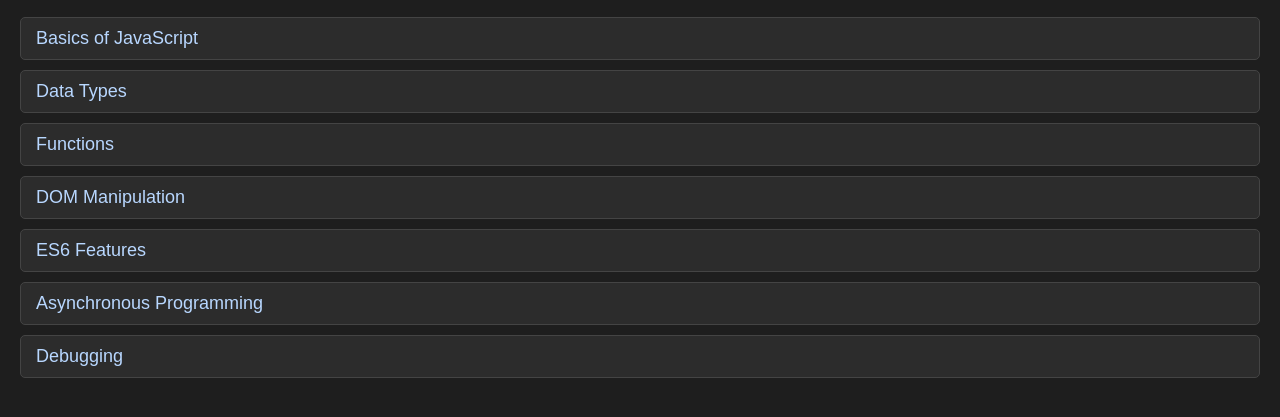
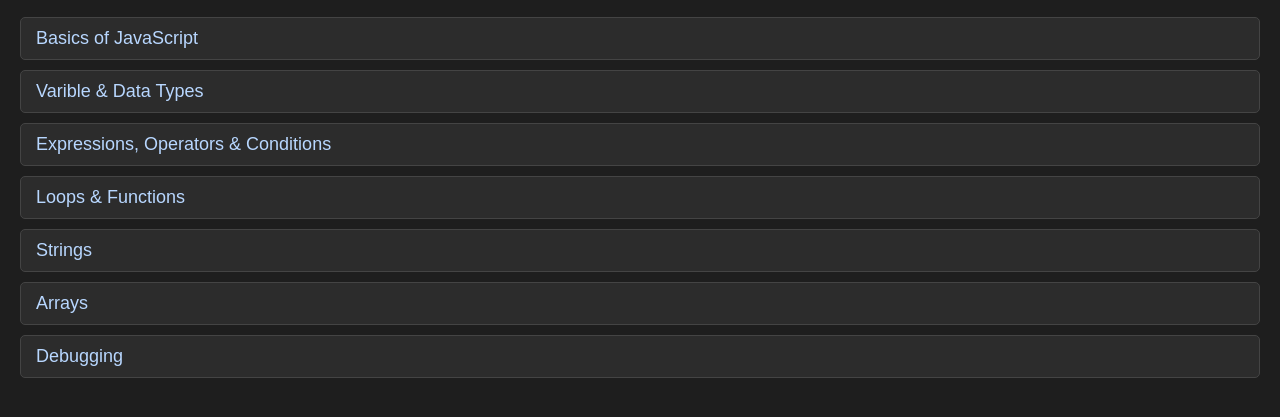
Before and after one commit to Abhias2405/Learn_Javascript, a plain HTML site: page index.html in a window 1280 px wide. Shown: the part 61-478 px from the top of the page. Drawn offline with Linux system fonts and the light colour scheme.

Commit message:
index modified

```diff
--- a/index.html
+++ b/index.html
@@ -51,11 +51,11 @@
     <h1>JavaScript Notes - Topics</h1>
     <ul>
         <li><a href="basics.html">Basics of JavaScript</a></li>
-        <li><a href="data-types.html">Data Types</a></li>
-        <li><a href="functions.html">Functions</a></li>
-        <li><a href="dom-manipulation.html">DOM Manipulation</a></li>
-        <li><a href="es6-features.html">ES6 Features</a></li>
-        <li><a href="async-programming.html">Asynchronous Programming</a></li>
+        <li><a href="variables&datatypes.html">Varible & Data Types</a></li>
+        <li><a href="expression,operators&conditions.html">Expressions, Operators & Conditions</a></li>
+        <li><a href="loops&functions.html">Loops & Functions</a></li>
+        <li><a href="strings.html">Strings</a></li>
+        <li><a href="arrays.html">Arrays</a></li>
         <li><a href="debugging.html">Debugging</a></li>
     </ul>
 
```
